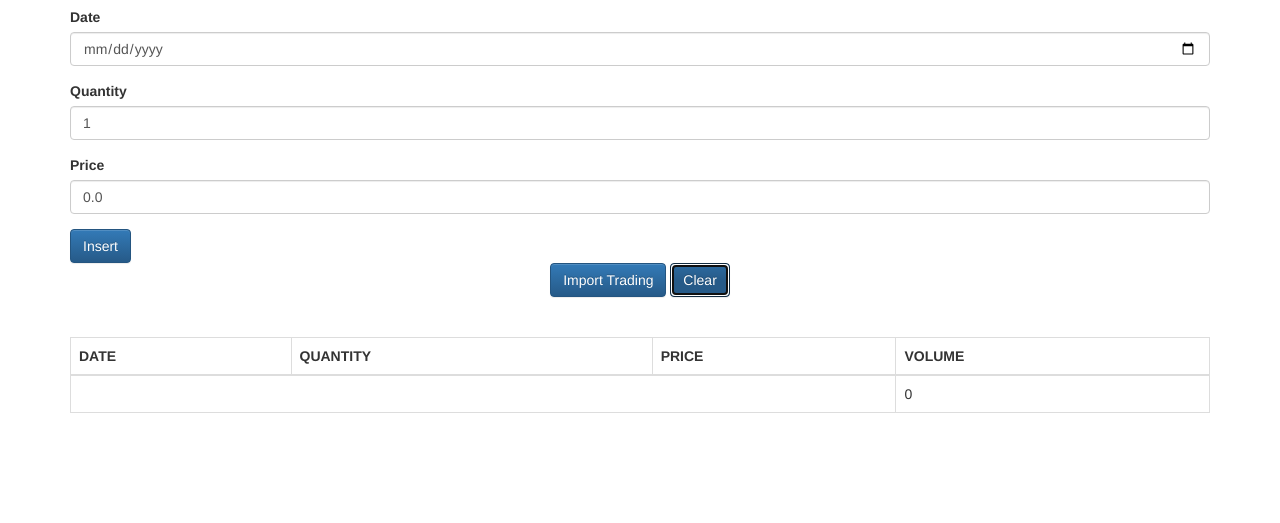
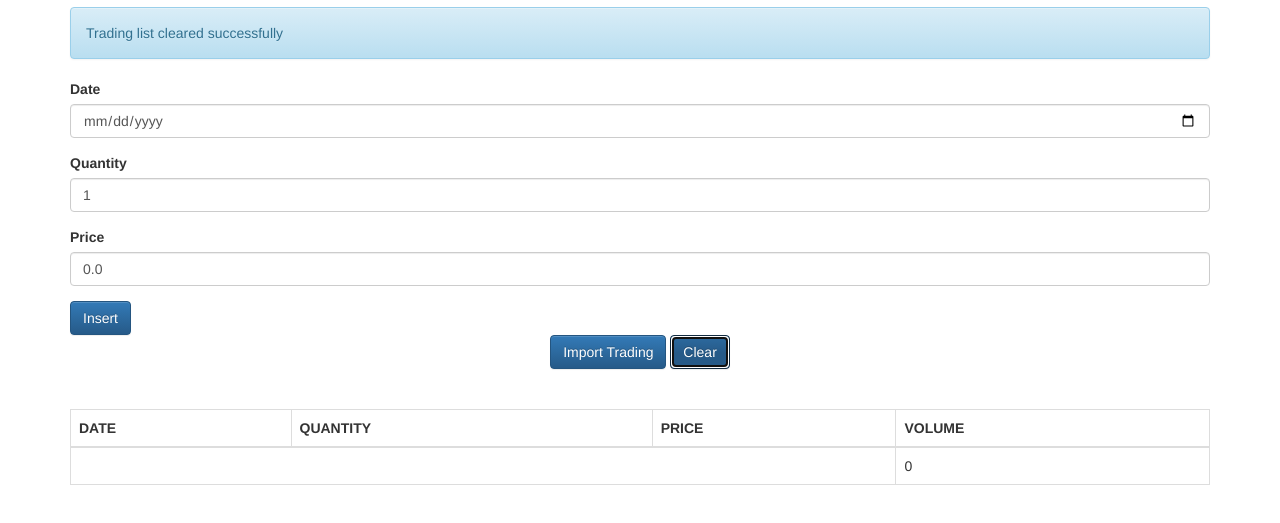
Before and after one commit to Ruscigno/react-stock-order-control, a plain HTML site: page client/index.html in a window 1280 px wide. Both pictures are taken after a click on the button "Clear". Shown: the part 63-586 px from the top of the page. Drawn offline with Linux system fonts and the light colour scheme.

Commit message:
Clearing trading list

```diff
--- a/client/index.html
+++ b/client/index.html
@@ -35,7 +35,7 @@
         <button class="btn btn-primary text-center" type="button">
             Import Trading
         </button>
-        <button class="btn btn-primary text-center" type="button">
+        <button class="btn btn-primary text-center" type="button" onclick="tradingController.clear()">
             Clear
         </button>
     </div>
--- a/client/js/app/controllers/TradingController.js
+++ b/client/js/app/controllers/TradingController.js
@@ -27,6 +27,14 @@ class TradingController{
         this._clearForm();
     }
 
+    clear(){
+        this._tradingList.clear();
+        this._tradingView.update(this._tradingList);
+
+        this._message.texto = 'Trading list cleared successfully';
+        this._messageView.update(this._message);
+    }
+
     _addTrade(){
         return new Trading(
             DateHelper.textoParaData(this._inputData.value),
--- a/client/js/app/models/TradingList.js
+++ b/client/js/app/models/TradingList.js
@@ -1,7 +1,7 @@
 class TradingList{
 
     constructor() {
-        this._trades = []
+        this.clear();
     }
 
     adiciona(_trade){
@@ -11,4 +11,8 @@ class TradingList{
     get trades(){
         return [].concat(this._trades);
     }
+
+    clear(){
+        this._trades = [];
+    }
 }
```
